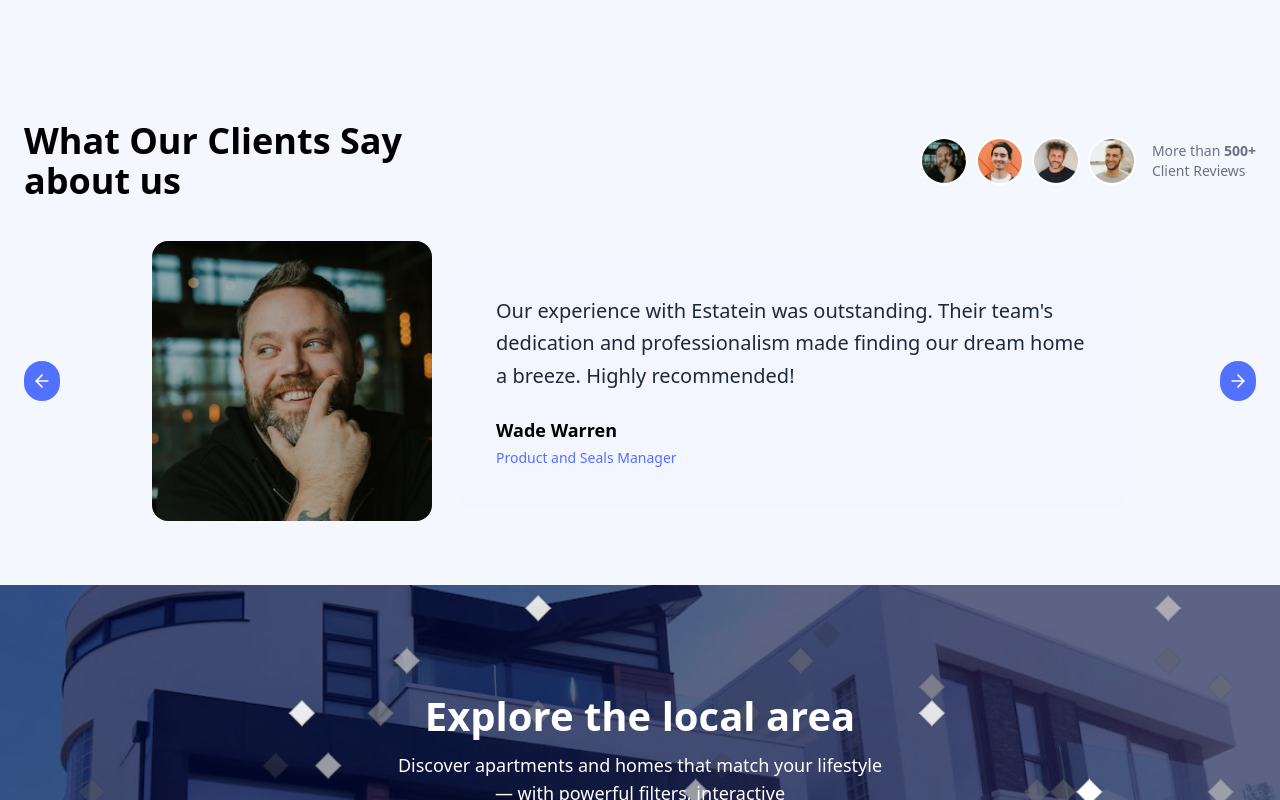
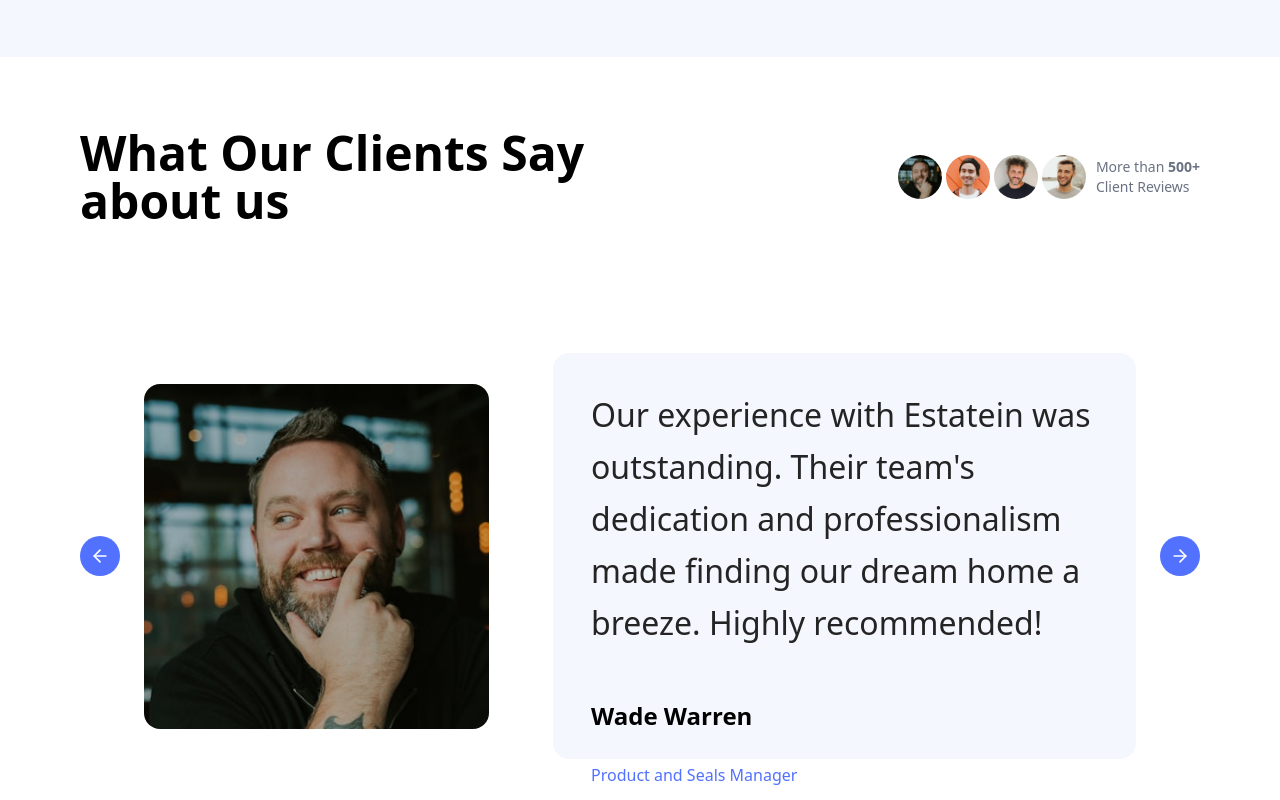
Before and after one commit to TamimOp/Homiq, a Next.js app: page / in a window 1280 px wide. Shown: the part 5100-5900 px from the top of the page. Built offline with nearby package versions, Linux system fonts and the light colour scheme.

Commit message:
refactor Review component for improved layout and styling

```diff
--- a/components/Review.tsx
+++ b/components/Review.tsx
@@ -49,12 +49,12 @@ export default function Review() {
   const current = reviews[index];
 
   return (
-    <section className="max-w-7xl mx-auto px-6 py-16">
+    <section className="w-full px-20 py-18 bg-white">
       <div className="flex justify-between items-center mb-10">
-        <h2 className="text-4xl font-bold max-w-xl">
+        <h2 className="text-5xl font-bold max-w-xl">
           What Our Clients Say <br /> about us
         </h2>
-        <div className="flex items-center gap-2">
+        <div className="flex items-center">
           {[
             "/assets/dp1.jpg",
             "/assets/dp2.jpg",
@@ -77,7 +77,7 @@ export default function Review() {
         </div>
       </div>
 
-      <div className="flex items-center justify-between gap-6">
+      <div className="flex items-center justify-between pt-22 gap-6">
         <button
           onClick={prev}
           className="w-10 h-10 flex items-center justify-center bg-[#5271FF] text-white rounded-full"
@@ -85,22 +85,39 @@ export default function Review() {
           <ArrowLeft size={20} />
         </button>
 
-        <div className="flex flex-wrap md:flex-nowrap items-center justify-center w-full gap-6">
-          <Image
-            src={current.image}
-            alt={current.name}
-            width={280}
-            height={280}
-            className="rounded-2xl object-cover"
-          />
-          <div className="bg-[#f4f6ff] rounded-2xl p-6 md:p-10 max-w-2xl">
-            <p className="text-lg md:text-xl font-medium leading-relaxed text-gray-800 mb-6">
+        {/* Main content split into left (image) and right (review) */}
+        <div className="flex flex-1 flex-row items-center justify-center gap-16">
+          {/* Left: Image */}
+          <div className="flex-shrink-0">
+            <Image
+              src={current.image}
+              alt={current.name}
+              width={345}
+              height={345}
+              className="rounded-2xl object-cover"
+            />
+          </div>
+          {/* Right: Review Content */}
+          <div
+            className="flex flex-col items-start rounded-2xl"
+            style={{
+              width: 673,
+              height: 406,
+              padding: "36px 38px",
+              gap: 27,
+              borderRadius: 16,
+              background: "#F5F7FF",
+            }}
+          >
+            <p className="text-2xl md:text-[32px] font-medium leading-relaxed text-[#242424] mb-6">
               {current.review}
             </p>
-            <p className="text-lg font-semibold text-black mb-1">
+            <p className="text-2xl font-semibold text-black mb-1">
               {current.name}
             </p>
-            <p className="text-sm text-[#5271FF] font-medium">{current.role}</p>
+            <p className="text-base text-[#5271FF] font-medium">
+              {current.role}
+            </p>
           </div>
         </div>
 
```
